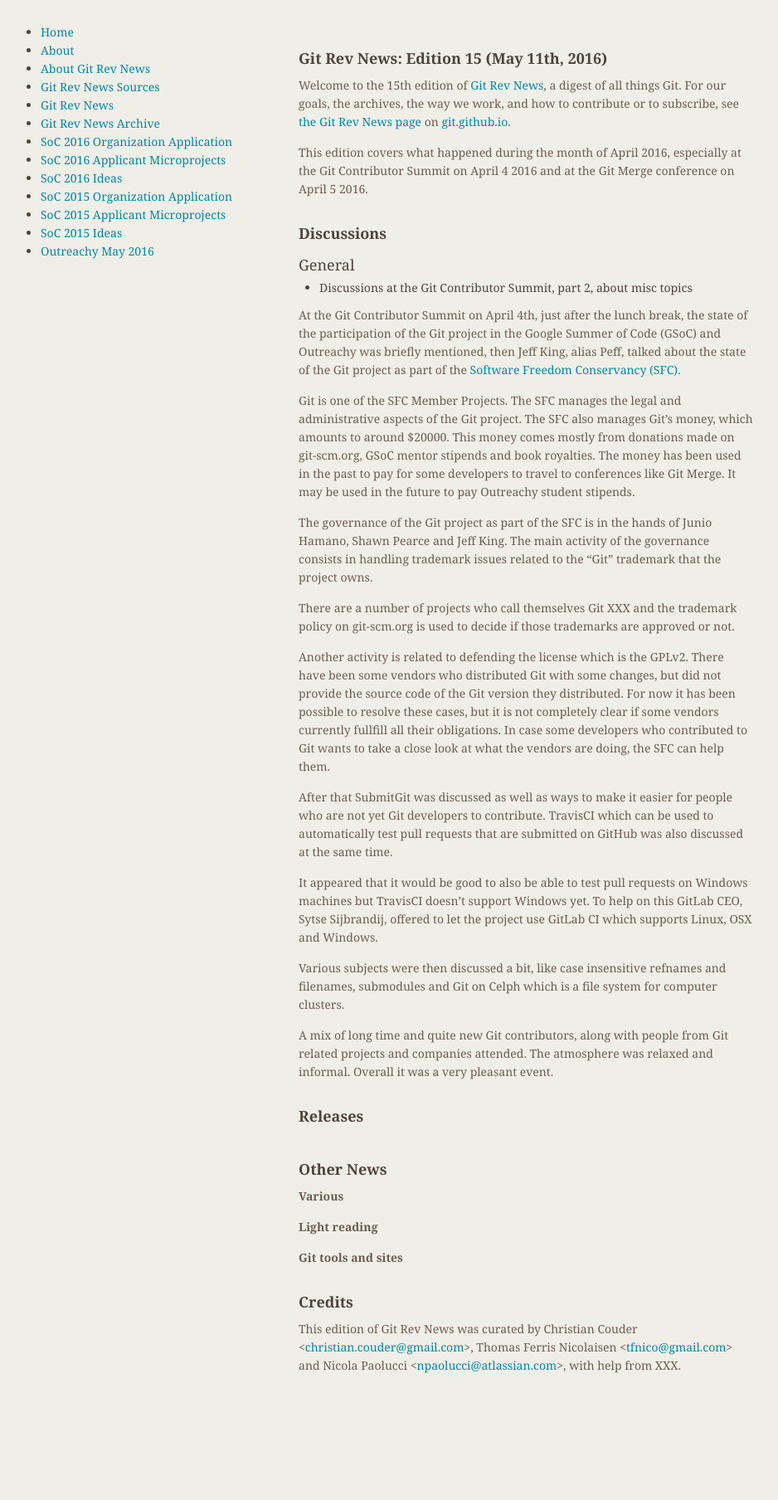
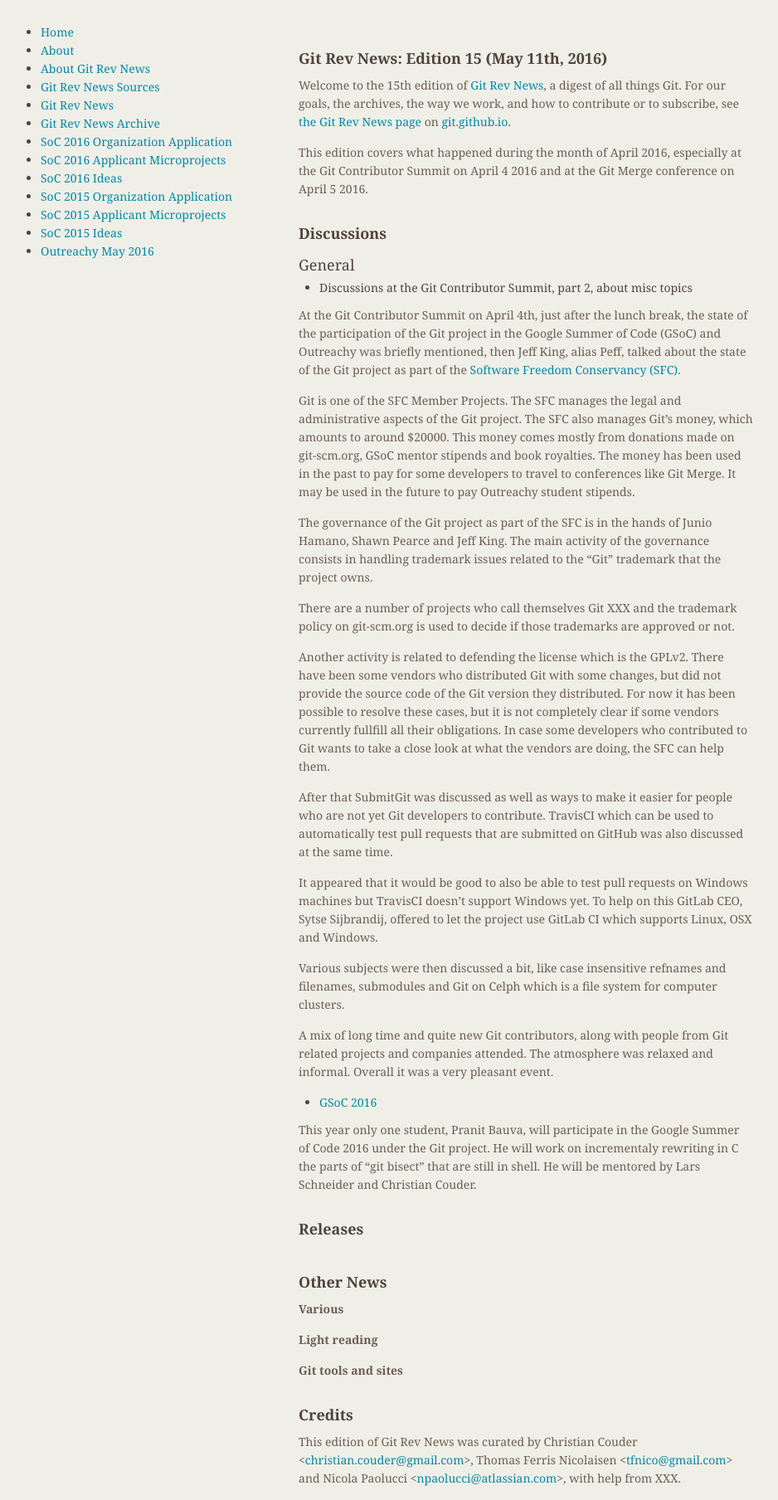
Before and after one commit to git/git.github.io, a Jekyll site: the page built from rev_news/drafts/edition-15.md, in a window 1280 px wide. Shown: the whole page at 83% size, without its empty margins (174-1112 px from the left). Built offline with Jekyll 4.4.1, drawn with Linux system fonts in a browser that asks for light colours; before the commit the page ends 1672 px from its top, so only the background shows below that.

Commit message:
rn-15: add small new about GSoC 2016

```diff
--- a/rev_news/drafts/edition-15.md
+++ b/rev_news/drafts/edition-15.md
@@ -73,6 +73,13 @@
 from Git related projects and companies attended. The atmosphere was
 relaxed and informal. Overall it was a very pleasant event.
 
+* [GSoC 2016](http://thread.gmane.org/gmane.comp.version-control.git/292308/)
+
+This year only one student, Pranit Bauva, will participate in the
+Google Summer of Code 2016 under the Git project. He will work on
+incrementaly rewriting in C the parts of "git bisect" that are still
+in shell. He will be mentored by Lars Schneider and Christian Couder.
+
 <!---
 ### Reviews
 -->
```
